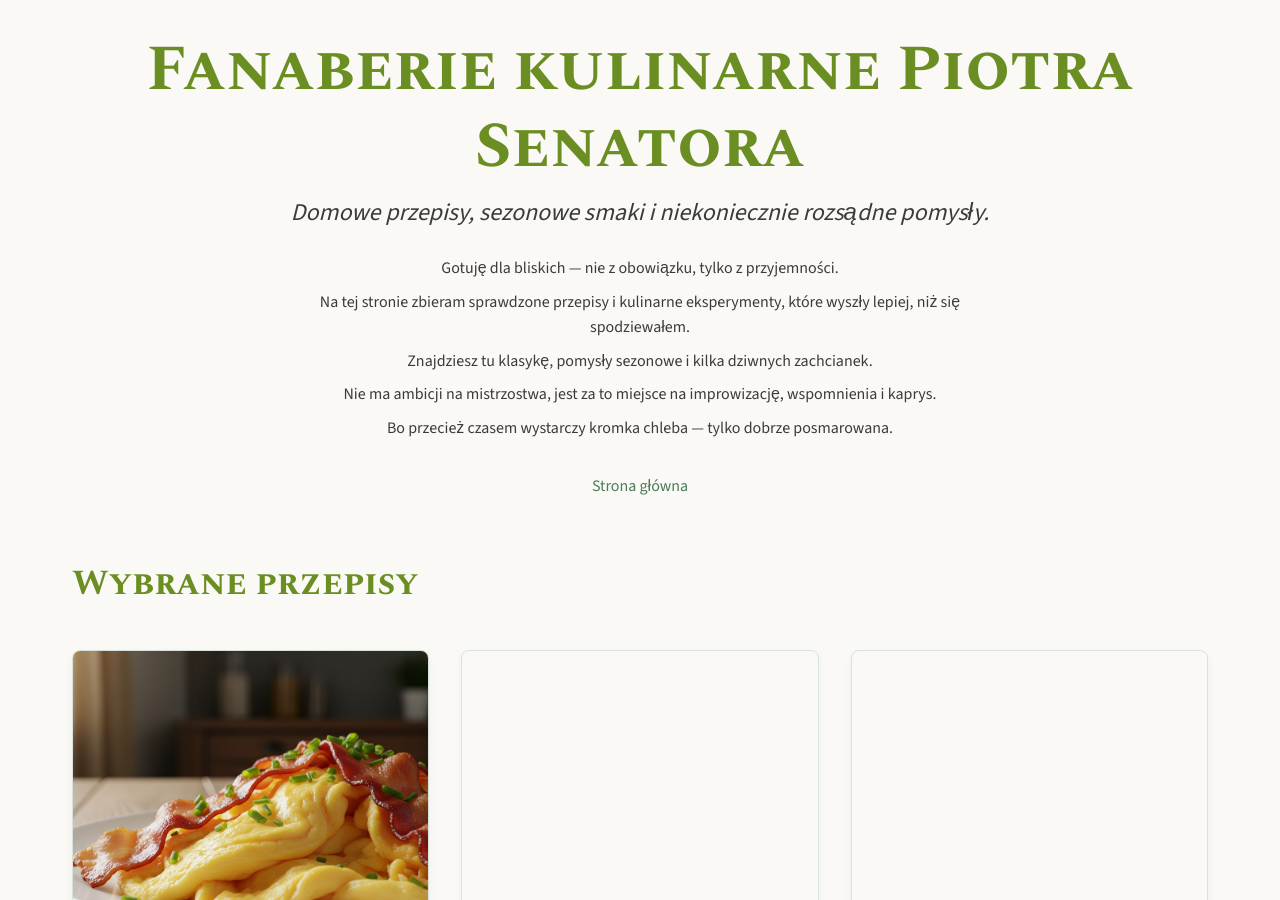
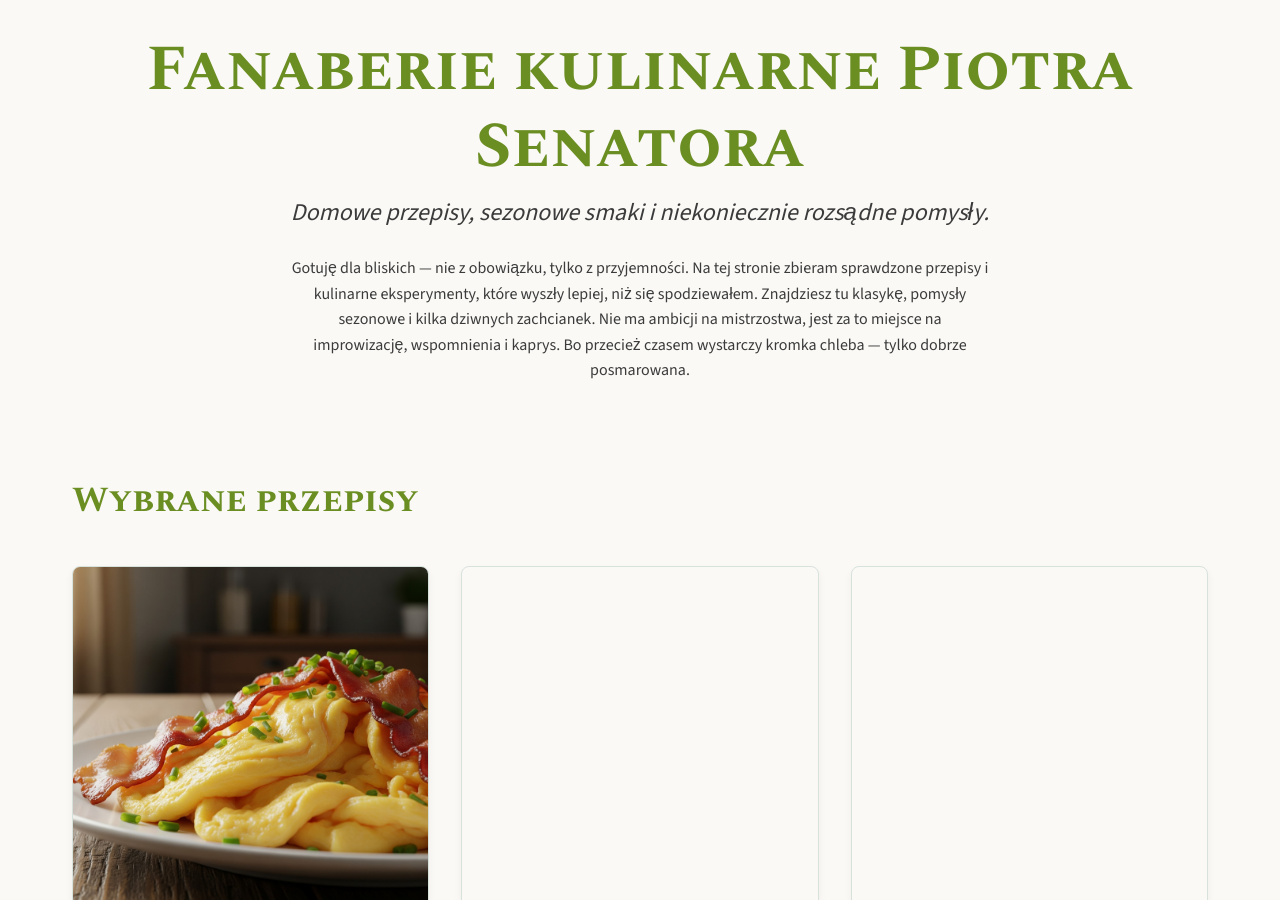
Before and after one commit to piotrsenator/kuchnia, a Jekyll site: the page built from index.html, in a window 1280 px wide and 900 px high. Built offline with Jekyll 4.4.1, drawn with Linux system fonts in a browser that asks for light colours.

Commit message:
Update header.html

```diff
--- a/_includes/header.html
+++ b/_includes/header.html
@@ -3,14 +3,9 @@
         <h1 class="site-title">{{ site.title }}</h1>
         <p class="site-subtitle">{{ site.description }}</p>
         <div class="site-description-short">
-            <p>Gotuję dla bliskich — nie z obowiązku, tylko z przyjemności.</p>
-            <p>Na tej stronie zbieram sprawdzone przepisy i kulinarne eksperymenty, które wyszły lepiej, niż się spodziewałem.</p>
-            <p>Znajdziesz tu klasykę, pomysły sezonowe i kilka dziwnych zachcianek.</p>
-            <p>Nie ma ambicji na mistrzostwa, jest za to miejsce na improwizację, wspomnienia i kaprys.</p>
-            <p>Bo przecież czasem wystarczy kromka chleba — tylko dobrze posmarowana.</p>
+            <p>Gotuję dla bliskich — nie z obowiązku, tylko z przyjemności. Na tej stronie zbieram sprawdzone przepisy i kulinarne eksperymenty, które wyszły lepiej, niż się spodziewałem. Znajdziesz tu klasykę, pomysły sezonowe i kilka dziwnych zachcianek. Nie ma ambicji na mistrzostwa, jest za to miejsce na improwizację, wspomnienia i kaprys. Bo przecież czasem wystarczy kromka chleba — tylko dobrze posmarowana.</p>
         </div>
     </div>
     <nav class="site-nav">
-        <a href="{{ '/' | relative_url }}" class="nav-link">Strona główna</a>
         </nav>
 </header>
```
